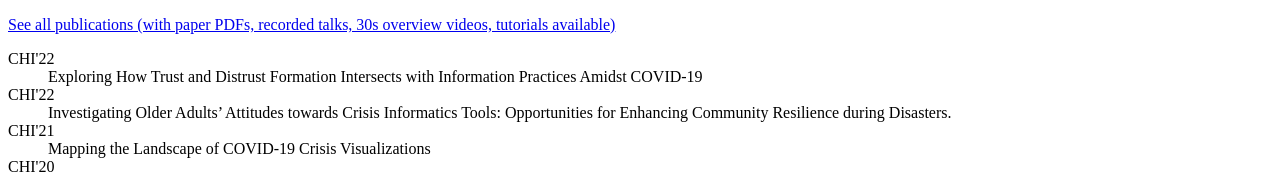
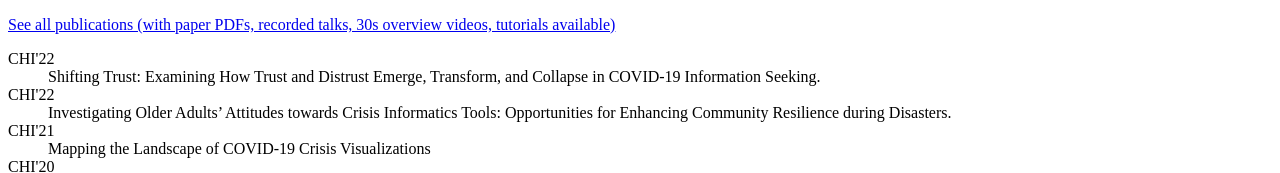
Before and after one commit to zjanice/zjanice.github.io, a plain HTML site: page pages/index.html in a window 1280 px wide. Shown: the part 298-471 px from the top of the page. Drawn offline with Linux system fonts and the light colour scheme.

Commit message:
update paper title

```diff
--- a/pages/index.html
+++ b/pages/index.html
@@ -27,7 +27,7 @@
         CHI'22
     </dt>
     <dd class="col-md-10">
-        Exploring How Trust and Distrust Formation Intersects with Information Practices Amidst COVID-19
+        Shifting Trust: Examining How Trust and Distrust Emerge, Transform, and Collapse in COVID-19 Information Seeking.
     </dd>
 
     <dt class="col-md-2">
```
